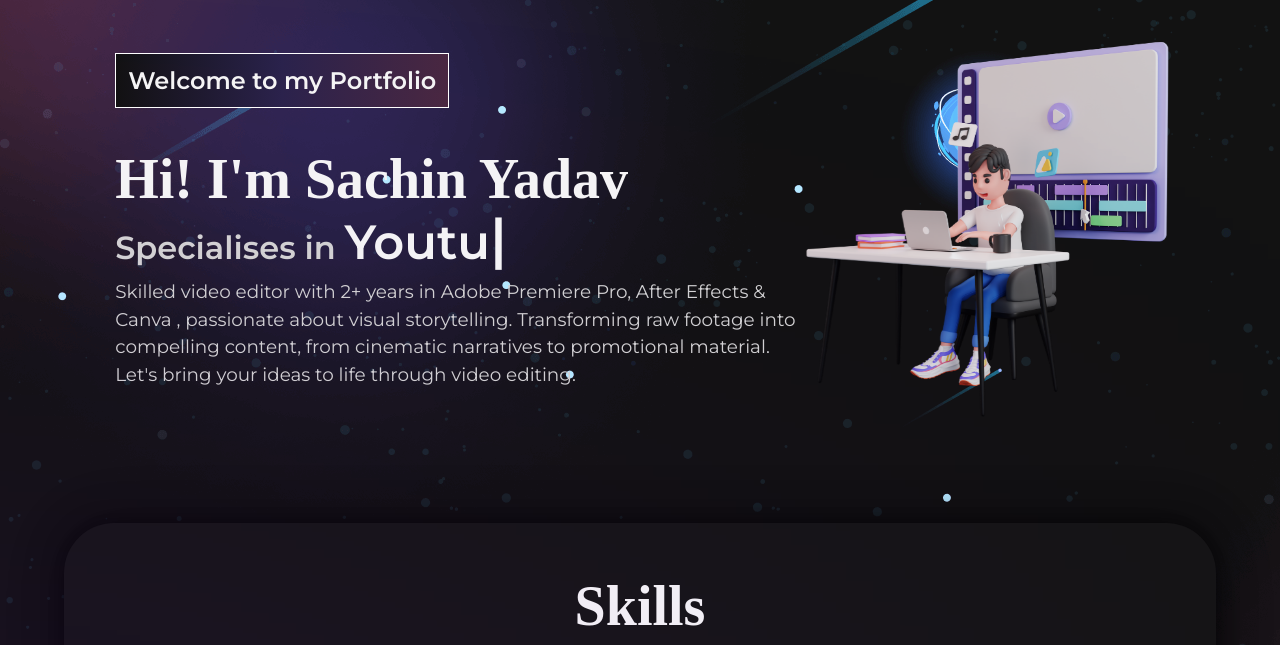
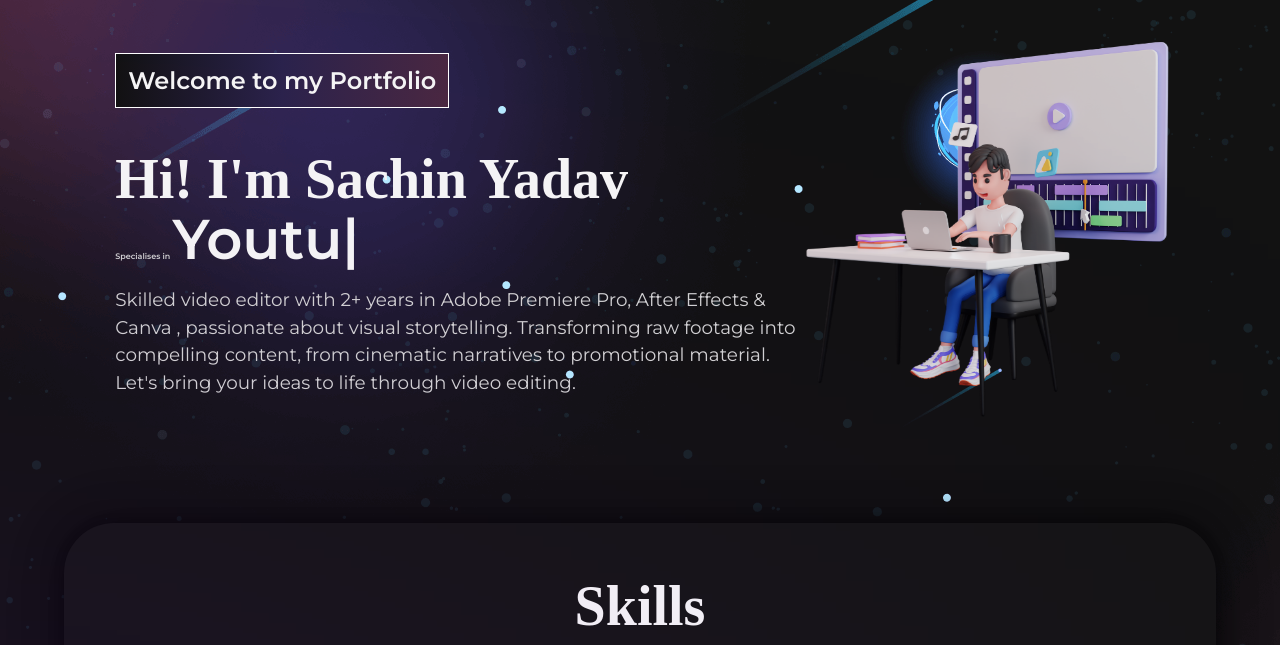
Before and after one commit to anshvarma07/SachinPortfolio, a plain HTML site: page index.html in a window 1280 px wide. Shown: the part 107-752 px from the top of the page. Drawn offline with nearby package versions, Linux system fonts and the light colour scheme.

Commit message:
Update style.css

```diff
--- a/Static/style.css
+++ b/Static/style.css
@@ -172,13 +172,13 @@ nav {
 }
 
 .Specialises {
-    font-size: 2.0rem;
+    font-size: 0.5rem;
     color: lightgrey
 }
 
-#typed-text {
+/* #typed-text {
     font-size: 3rem;
-}
+} */
 
 .description {
     font-size: 1.15rem;
```
